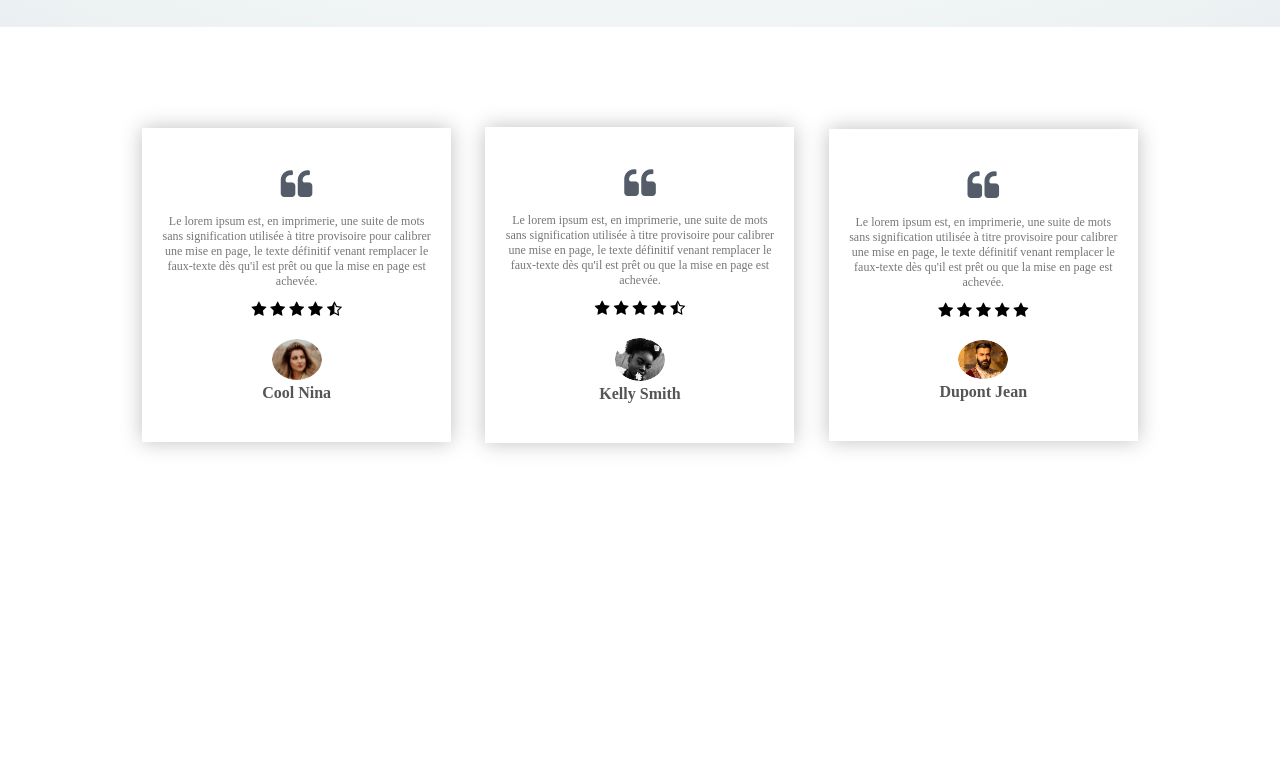
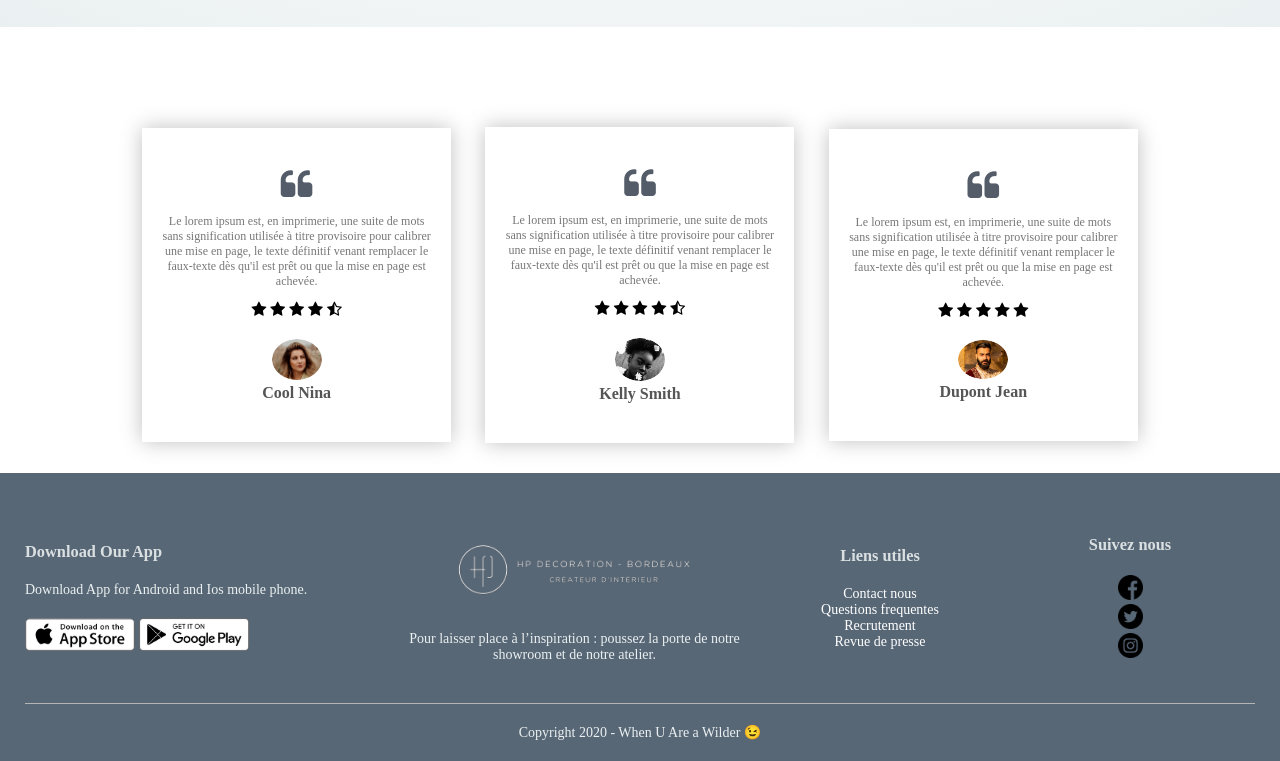
Before and after one commit to AudePl/Projet_HPdecoration, a plain HTML site: page index.html in a window 1280 px wide. Shown: the part 2712-3473 px from the top of the page. Before the commit the page ends 3185 px from the top, so only its background shows below. Drawn offline with Linux system fonts and the light colour scheme.

Commit message:
Creation footer

```diff
--- a/index.html
+++ b/index.html
@@ -134,7 +134,7 @@
         <div class="small-container">
             <div class="row">
                 <div class="col-1">
-                    <img src="images/exterieur_vue.jpg" class="offer-img">
+                    <img src="images/exterieur_vue.png" class="offer-img">
                 </div>
                 <div class="col-1">
                     <p>Lorem ipsum dolor sit amet</p>
@@ -207,6 +207,48 @@
         </div>
     </div>
 
+<!-- --------------------- footer -------------- -->
+
+    <footer class="footer">
+        <div class="container">
+            <div class="row">
+                <div class="footer-col-1">
+                    <h3>Download Our App</h3>
+                    <p>Download App for Android and Ios mobile phone.</p>
+                    <div class="app-logo">
+                        <img src="images/app-store.png">
+                        <img src="images/play-store.png">
+                    </div>
+                </div>
+                <div class="footer-col-2">
+                    <img src="images/logohpdeco.png">
+                    <p>Pour laisser place à l’inspiration : poussez la porte
+                        de notre showroom et de notre atelier. </p>
+                </div>
+                <div class="footer-col-3">
+                    <h3>Liens utiles</h3>
+                    <ul>
+                        <li> <a href="">Contact nous</a></li>
+                        <li><a href="">Questions frequentes</a></li>
+                        <li><a href="">Recrutement</a></li>
+                        <li><a href="">Revue de presse</a></li>
+                    </ul>
+                </div>
+
+                <div class="footer-col-4">
+                    <h3>Suivez nous</h3>
+                    <ul>
+                        <li>  <a href=""><img src="images/facebook.png" alt=""></a></li>
+                        <li>  <a href=""><img src="images/twitter.png" alt=""></a></li>
+                        <li>  <a href=""><img src="images/instagram.png" alt=""></a></li>
+                    </ul>
+                </div>
+            </div>
+            <hr>
+            <p class="copyright">Copyright 2020 - When U Are a Wilder 😉</p>
+        </div>
+    </footer>
+
     <script src="script.js"></script>
 </body>
 </html>
--- a/style.css
+++ b/style.css
@@ -199,7 +199,66 @@ small{
     font-size: 16px;
 }
 
+/*------------ footer ----------------*/
 
+.footer{
+    background: #586776;
+    color: #8A8A8A;
+    font-size: 14px;
+    padding: 60px 0 20px;
+}
+.footer p {
+    color: #EAF0F1;
+}
+.footer h3{
+    color: #DAE0E2;
+    margin-bottom: 20px;
+}
+.footer-col-1, .footer-col-2, .footer-col-3, .footer-col-4{
+    min-width: 250px;
+    margin-bottom: 20px;
+}
+.footer-col-1{
+    flex-basis: 30%;
+}
+.footer-col-2{
+    flex: 1;
+    text-align: center;
+}
+.footer-col-2 img{
+    width: 300px;
+    margin-bottom: 20px;
+}
+.footer-col-3, .footer-col-4{
+    flex-basis: 12%;
+    text-align: center;
+}
+ul {
+    list-style-type: none;
+    color: #EAF0F1;
+}
+.footer-col-3 a{
+    color: #FFF;
+}
+.app-logo{
+    margin-top: 20px;
+}
+.app-logo img{
+    width: 110px;
+}
+footer img{
+    width: 10%;
+    height: auto;
+}
+.footer hr{
+    border: none;
+    background: #B5B5B5;
+    height: 1px;
+    margin: 20px 0;
+}
+.copyright{
+    text-align: center;
+}
 
 
 
@@ -264,9 +323,4 @@ small{
     .col-2{
         padding: 20px 0;
     }
-    .single-product h1{
-        font-size: 26px;
-        line-height: 32px;
-    }
-
 }
```
Also changed, not shown: images/Logohp.png, images/app-store.png (added), images/exterieur_vue.png (added), images/facebook.png (added), images/instagram.png (added), images/logohpdeco.png (added), images/play-store.png (added), images/twitter.png (added), 1 other file.
